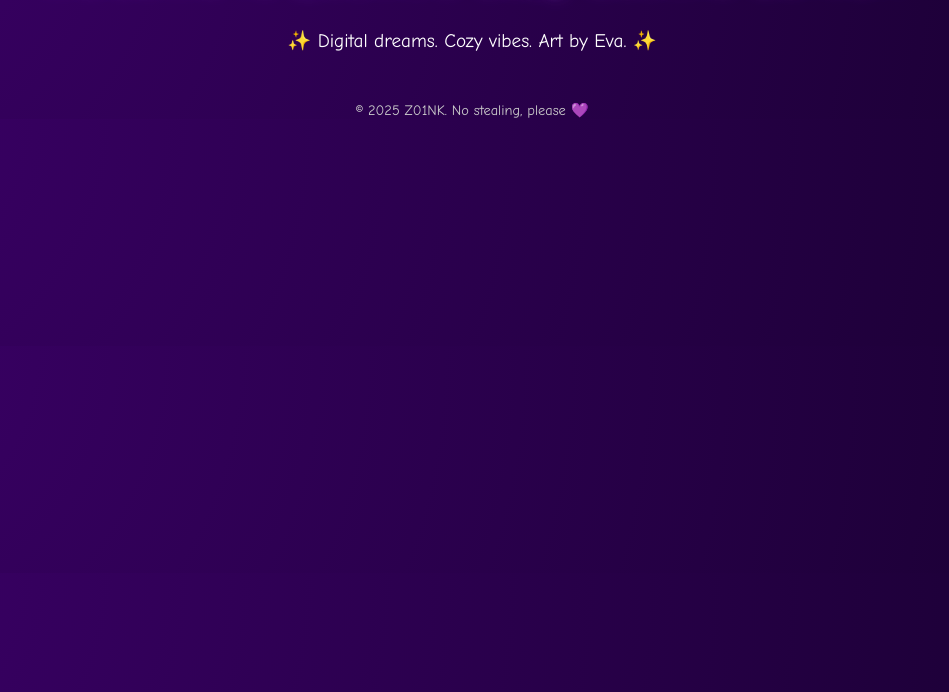
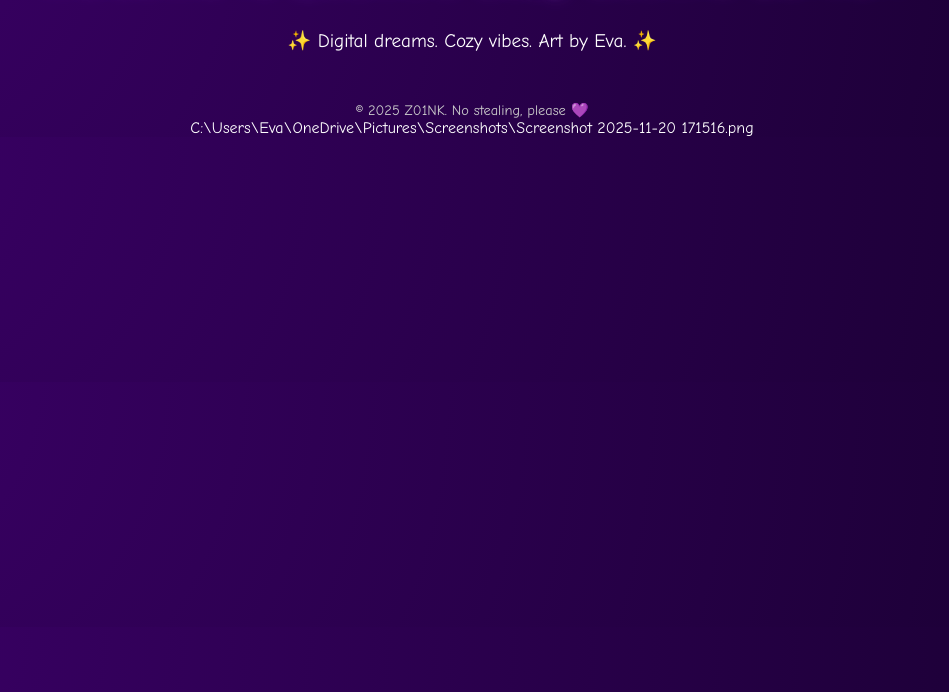
Before and after one commit to znk0085-lab/Z01NK-sCozyArtShop, a plain HTML site: page index.html in a window 1280 px wide. Shown: the part 108-800 px from the top of the page, without its empty margins (168-1117 px from the left). Drawn offline with Linux system fonts and the light colour scheme.

Commit message:
Update index.html

```diff
--- a/index.html
+++ b/index.html
@@ -54,3 +54,4 @@
   <div class="footer">© 2025 Z01NK. No stealing, please 💜</div>
 </body>
 </html>
+C:\Users\Eva\OneDrive\Pictures\Screenshots\Screenshot 2025-11-20 171516.png
```
